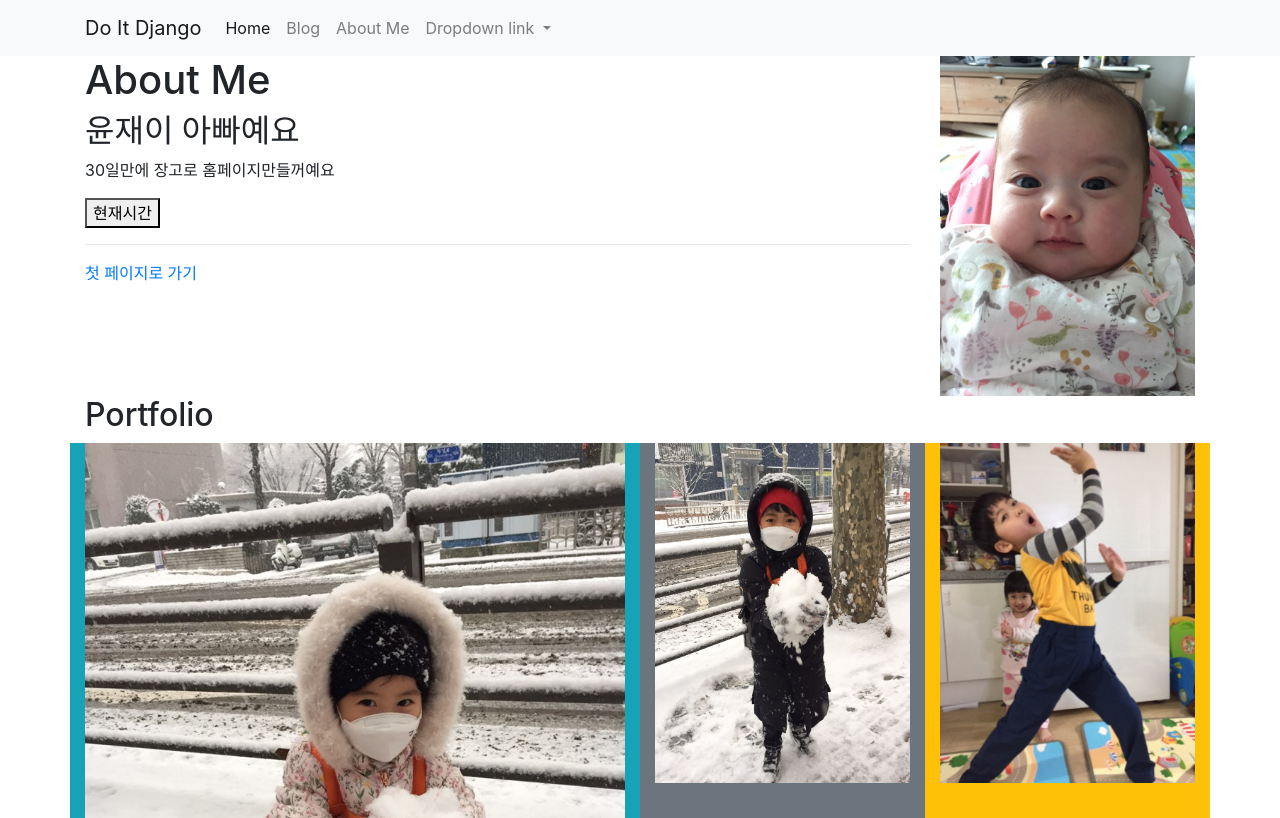
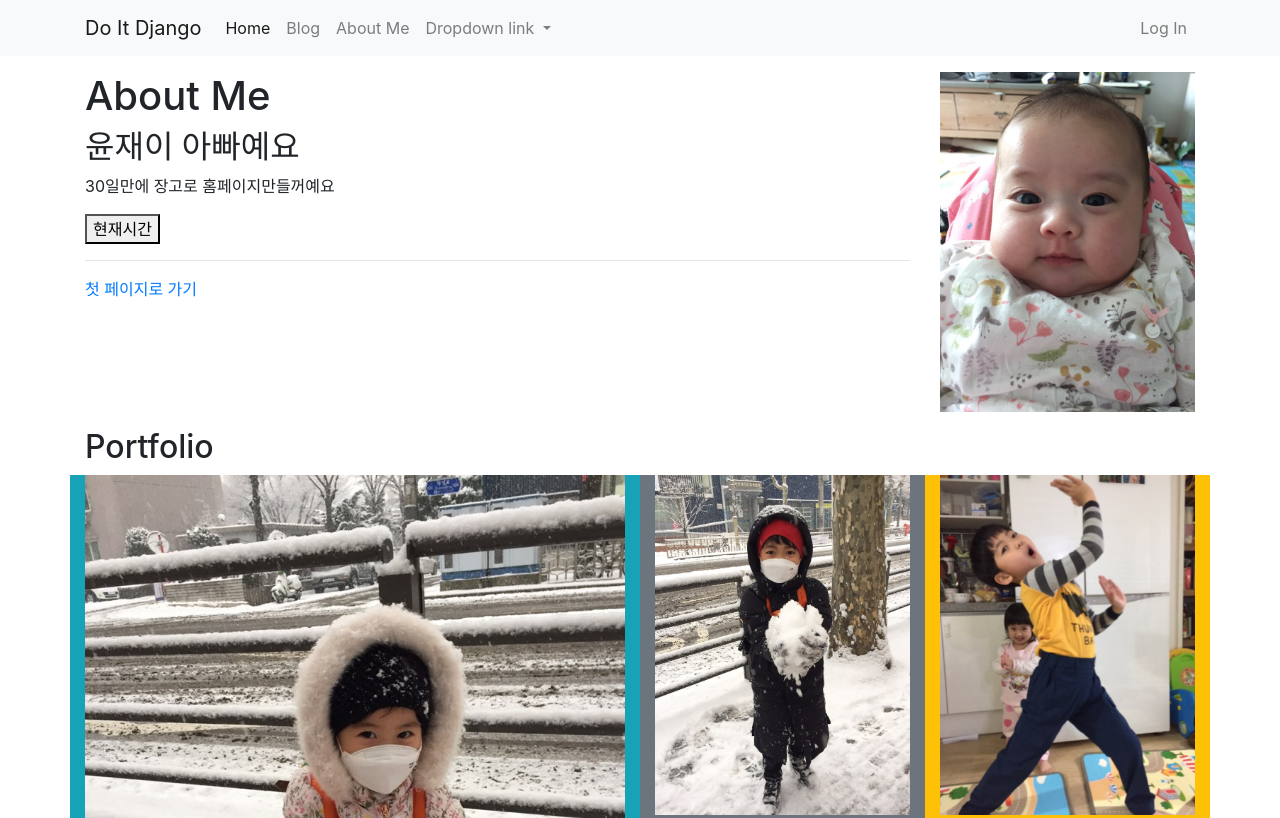
Before and after one commit to kdj6724/Django, a plain HTML site: page ch3/about_me.html in a window 1280 px wide. Shown: the top 818 px of the page. Drawn offline with nearby package versions, Linux system fonts and the light colour scheme.

Commit message:
부트스트랩 마진주기, 78~80

```diff
--- a/ch3/about_me.html
+++ b/ch3/about_me.html
@@ -34,11 +34,16 @@
                         </div>
                     </li>
                     </ul>
+                    <ul class="navbar-nav ml-auto">
+                        <li class="nav-item">
+                            <a class="nav-link" href="#">Log In</a>
+                        </li>
+                    </ul>
                 </div>
             </div>
         </nav>
         <div class="container">
-            <div class="row">
+            <div class="row my-3">
                 <div class="col-9">
                     <h1>About Me</h1>
                     <h2>윤재이 아빠예요</h2>
```
